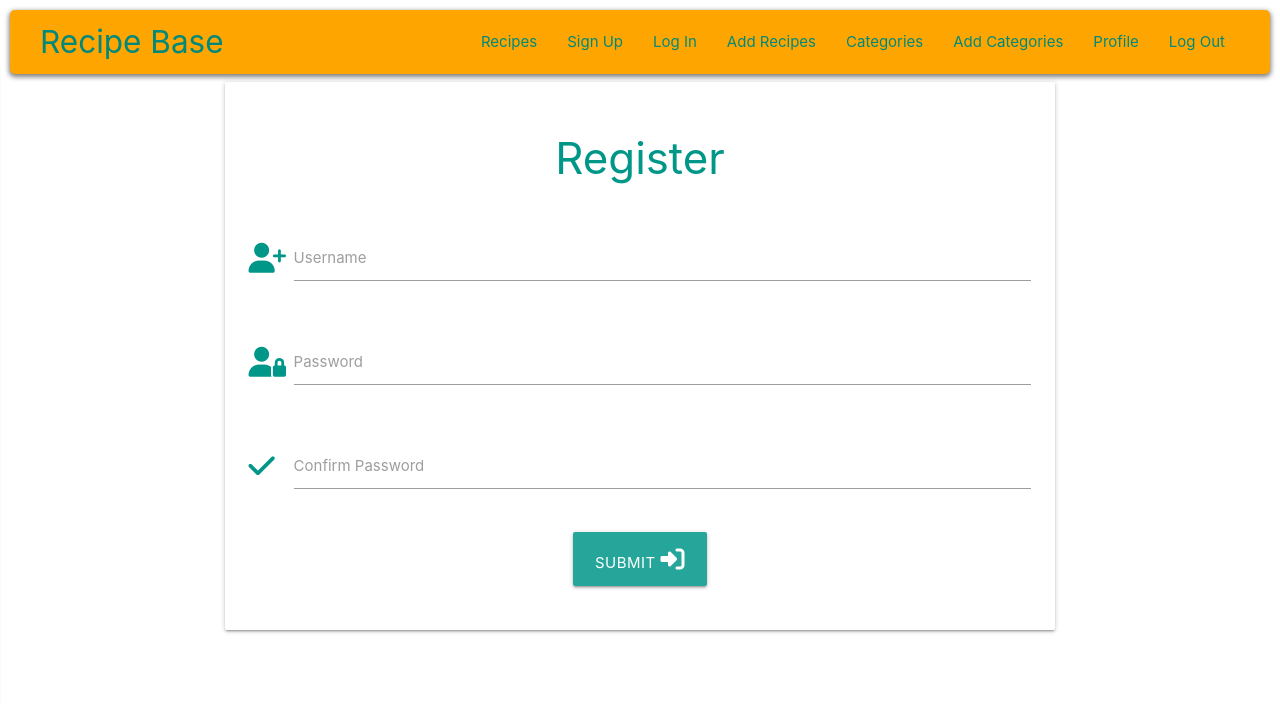
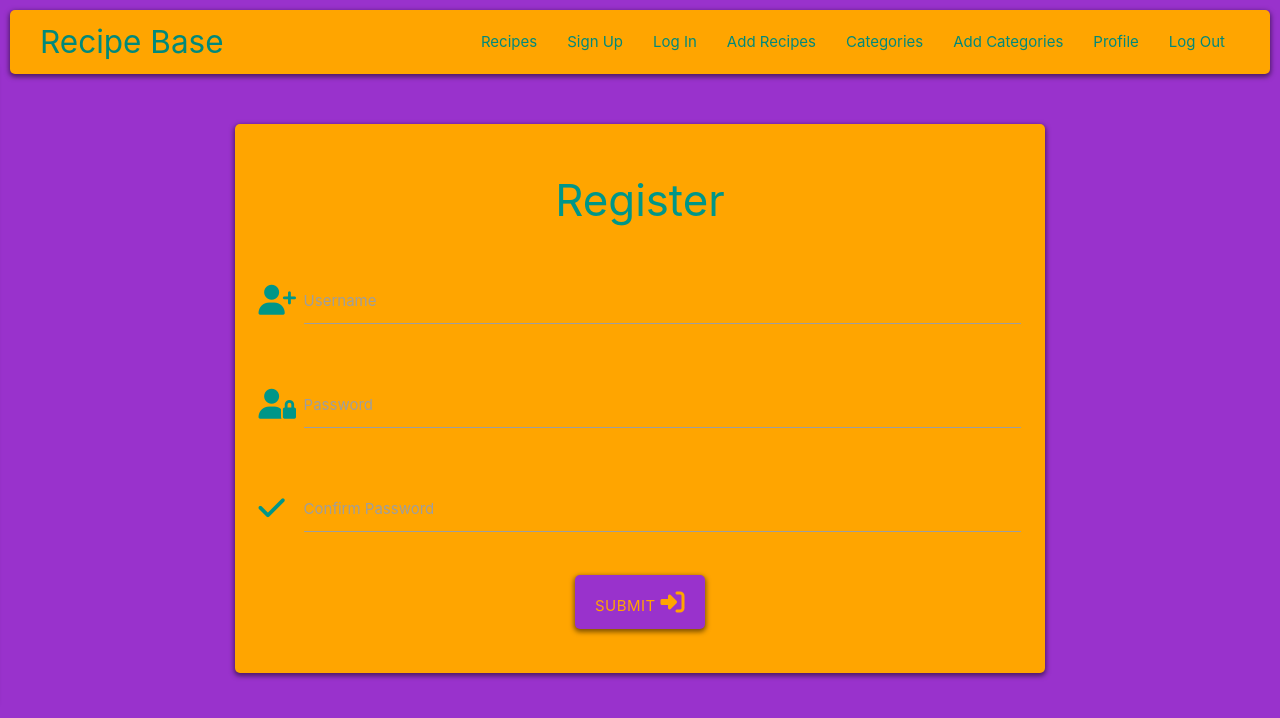
Before and after one commit to boderg/recipe-base, a Flask app: page /register in a window 1280 px wide. Shown: the top 718 px of the page. Run offline with Flask 3, Linux system fonts and the light colour scheme; some libraries are stand-ins or nearby versions.

Commit message:
Temporarily style register template

```diff
--- a/static/css/style.css
+++ b/static/css/style.css
@@ -1,8 +1,13 @@
+/* Body */
+
 body {
     margin: 0;
     padding: 0;
     overflow-x: hidden;
+    background-color: darkorchid;
 }
+
+/* Navigation */
 
 #navbar {
     background-color: transparent;
@@ -34,3 +39,22 @@ body {
 .fa-bars {
     margin-left: 15px;
 }
+
+/* Card Panels */
+
+.card-panel {
+    margin: 50px 10px 0 10px;
+    border-radius: 5px;
+    box-shadow: 0px 2px 5px 1px rgba(0, 0, 0, 0.5);
+    background-color: orange;
+}
+
+/* Buttons */
+
+.btn-large {
+    /* margin: 10px 10px; */
+    border-radius: 5px;
+    box-shadow: 0px 2px 5px 1px rgba(0, 0, 0, 0.5);
+    background-color: darkorchid;
+    color: orange;
+}
```
